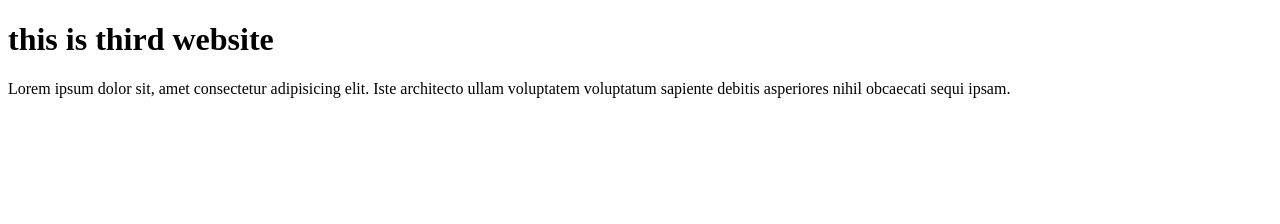
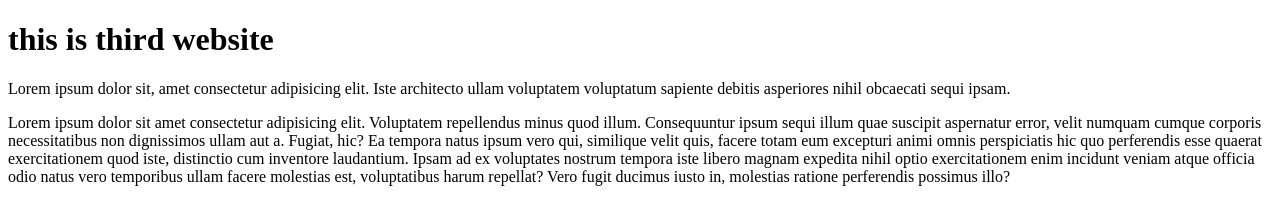
Before and after one commit to Jowelahmed-devloper/my-third-website, a plain HTML site: page index.html in a window 1280 px wide. Drawn offline with Linux system fonts and the light colour scheme.

Commit message:
added a article

```diff
--- a/index.html
+++ b/index.html
@@ -8,5 +8,8 @@
 <body>
     <h1>this is third website</h1>
     <p>Lorem ipsum dolor sit, amet consectetur adipisicing elit. Iste architecto ullam voluptatem voluptatum sapiente debitis asperiores nihil obcaecati sequi ipsam.</p>
+    <article>
+        <p>Lorem ipsum dolor sit amet consectetur adipisicing elit. Voluptatem repellendus minus quod illum. Consequuntur ipsum sequi illum quae suscipit aspernatur error, velit numquam cumque corporis necessitatibus non dignissimos ullam aut a. Fugiat, hic? Ea tempora natus ipsum vero qui, similique velit quis, facere totam eum excepturi animi omnis perspiciatis hic quo perferendis esse quaerat exercitationem quod iste, distinctio cum inventore laudantium. Ipsam ad ex voluptates nostrum tempora iste libero magnam expedita nihil optio exercitationem enim incidunt veniam atque officia odio natus vero temporibus ullam facere molestias est, voluptatibus harum repellat? Vero fugit ducimus iusto in, molestias ratione perferendis possimus illo?</p>
+    </article>
 </body>
 </html>
```
